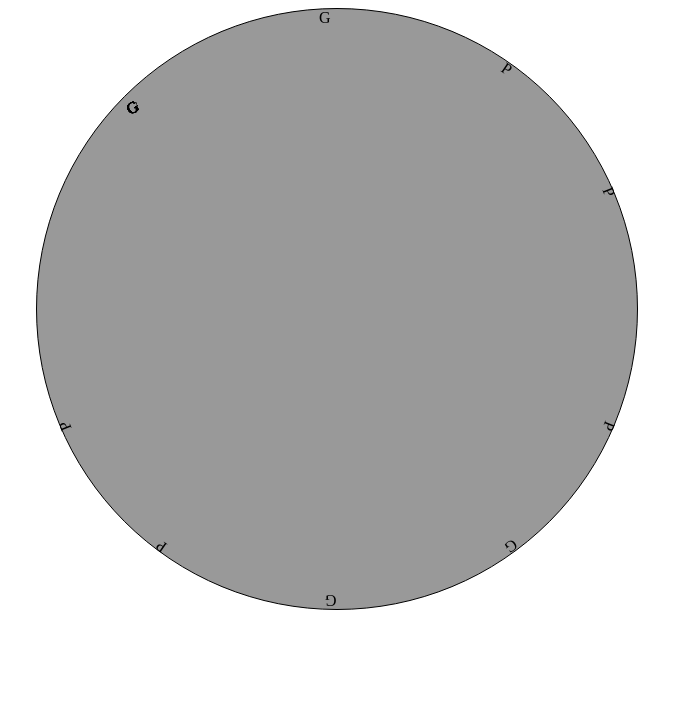
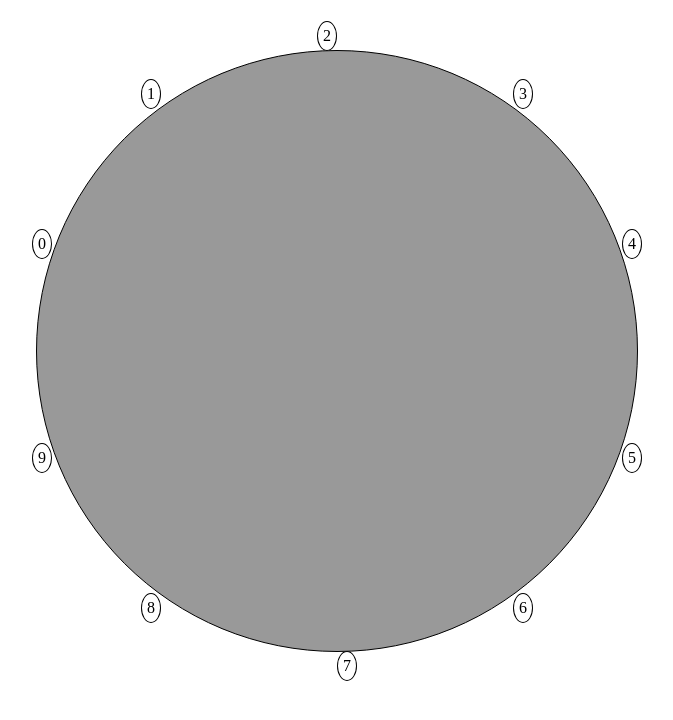
Before and after one commit to danego/circle-puzzle-angular, an Angular app: page / in a window 1280 px wide. Shown: the top 720 px of the page, without its empty margins (204-877 px from the left). Built offline with nearby package versions, Linux system fonts and the light colour scheme.

Commit message:
directive positioning part one completed.

```diff
--- a/src/app/app.component.css
+++ b/src/app/app.component.css
@@ -7,19 +7,7 @@
   position: relative;
   top: 50%;
   left: 50%;
-  margin: 0 0 0 -400px;
-}
-.layer-one {
-  height: 700px;
-  width: 700px;
-  margin: 0 auto;
-  background-color: #666666;
-  border: 1px black solid;
-  border-radius: 50%;
-  position: absolute;
-  top: 50%;
-  left: 50%;
-  margin: -350px 0 0 -350px;
+  margin: 50px 0 0 -400px;
 }
 
 /* Div Rotation Styling*/
@@ -27,63 +15,12 @@
 .rSpecial{
   position: absolute;
 }
-
-.layer-zero .r0 {
-  transform: rotate(-0.19turn);
+.r0 {
+  /*transform: rotate(-0.19turn);*/
   position: absolute;
-  top: 29%;
-  left: 4%;
+  padding: 5px;
+  background-color: white;
+  border: solid 1px black;
+  border-radius: 50%;
+  transform-origin: center;
 }
-.layer-zero .r1 {
-  transform: rotate(-0.09turn);
-  position: absolute;
-  top: 8%;
-  left: 22%;
-}
-.layer-zero .r2 {
-  position: absolute;
-  top: 0%;
-  left: 47%;
-}
-.layer-zero .r3 {
-  transform: rotate(0.095turn);
-  position: absolute;
-  top: 8.5%;
-  right: 21%;
-}
-.layer-zero .r4 {
-  transform: rotate(0.19turn);
-  position: absolute;
-  top: 29%;
-  right: 4%;
-}
-.layer-zero .r5 {
-  transform: rotate(-0.69turn);
-  position: absolute;
-  bottom: 29%;
-  right: 4%;
-}
-.layer-zero .r6 {
-  transform: rotate(-0.596turn);
-  position: absolute;
-  bottom: 9%;
-  right: 20%;
-}
-.layer-zero .r7 {
-  transform: rotate(.5turn);
-  position: absolute;
-  bottom: 0%;
-  left: 48%;
-}
-.layer-zero .r8 {
-  transform: rotate(.596turn);
-  position: absolute;
-  bottom: 9%;
-  left: 20%;
-}
-.layer-zero .r9 {
-  transform: rotate(.69turn);
-  position: absolute;
-  bottom: 29%;
-  left: 4%;
-}
--- a/src/app/app.component.html
+++ b/src/app/app.component.html
@@ -1,23 +1,16 @@
 <section class="circle-puzzle" id="circle-puzzle">
   <div class="layer-zero">
+
     <div
-      class="rSpecial"
-      name="18"
+      class="r0"
       id="rSpecial"
-      #rSpecial
-      positionByDegree="5">
-      <span class="G">G</span>
+      [positionByDegree]="'r' + i"
+      [circleHeight]="600"
+      *ngFor="let piece of pieces; let i = index"
+      ><span class="G">{{i}}</span>
     </div>
 
-    <div
-      class="r1"
-      id="rSpecial"
-      [positionByDegree]="'r' + i"
-      [circleHeight]="33"
-      *ngFor="let piece of pieces; let i = index"
-      ><span class="G">G</span>
-    </div>
-
+    <!--
     <div class="r2"><span class="G">G</span></div>
     <div class="r3"><span class="P">P</span></div>
     <div class="r4"><span class="P">P</span></div>
@@ -26,5 +19,6 @@
     <div class="r7"><span class="G">G</span></div>
     <div class="r8"><span class="P">P</span></div>
     <div class="r9"><span class="P">P</span></div>
+    -->
   </div>
 </section>
--- a/src/app/position.directive.ts
+++ b/src/app/position.directive.ts
@@ -6,6 +6,7 @@ import { Directive, ElementRef, HostBinding, Input, OnInit } from "@angular/core
 
 
 export class PositionDirective implements OnInit {
+  circleRadius: number;
 
   //input name must be same as selector ...
   @Input('positionByDegree') circleSize: string; //replace this with own input, don;t piggyback on selector!
@@ -21,31 +22,18 @@ export class PositionDirective implements OnInit {
   constructor(private element: ElementRef) {}
 
   ngOnInit() {
-    this.top = '90px';
-    this.left = '90px';
-
-    console.log(this.circleSize);
+    //console.log(this.circleSize);
     const fullID = this.circleSize;
     const fullIDArray = fullID.split("");
     const layer = fullIDArray[0];
     const piece = +fullIDArray[1];
-    console.log(layer);
-    console.log(piece);
+    //console.log(layer);
+    console.log('------------ ' + piece);
 
-    console.log(this.circleHeight);
+    //console.log(this.circleHeight);
+    this.circleRadius = +this.circleHeight / 2;
 
-    const triangleDegrees = this.convertToAngleDegrees(piece);
-    this.convertToAngleCssCartesian(triangleDegrees);
-
-    /*
-    console.log(this.element.nativeElement.id);
-    const fullID = this.element.nativeElement.id;
-    const fullIDArray = fullID.split("");
-    const layer = fullIDArray[0];
-    const piece = fullIDArray[1];
-    console.log(layer);
-    console.log(piece);
-    */
+    this.convertToAngleCssCartesian(this.convertToAngleDegrees(piece), piece);
   }
 
   convertToAngleDegrees(piece: number) {
@@ -68,15 +56,51 @@ export class PositionDirective implements OnInit {
       triangleDegrees = 360 - degrees;
     }
 
+    console.log(triangleDegrees);
     return triangleDegrees;
   }
 
-  convertToAngleCssCartesian(triangleDegrees: number) {
+  //takes the degree of triangle to X axis and the piece # to determine quadrant
+  convertToAngleCssCartesian(triangleDegrees: number, piece: number) {
+    //use cos,sin to find leg lengths
+    const xLeg = this.circleRadius * this.getCosFromDegrees(triangleDegrees);
+    const yLeg = this.circleRadius * this.getSinFromDegrees(triangleDegrees);
+
+    const xLegTemp = this.getCosFromDegrees(triangleDegrees);
+    const yLegTemp = this.getSinFromDegrees(triangleDegrees);
+
     //should recieve quadrant number. just use same if/else as above
+    const pushXAxis = Math.floor(xLeg + this.circleRadius);
+    const pushYAxis = Math.floor(yLeg + this.circleRadius);  //NOTE these should not be radius, but should take into account box heights ...
 
-    //then use cos,sin to find leg lengths
 
+    if (piece <= 2) {
+      this.right = pushXAxis.toString() + 'px';
+      this.bottom = pushYAxis.toString() + 'px';
+    }
+    else if (piece > 2 && piece <= 4) {
+      this.left = pushXAxis.toString() + 'px';
+      this.bottom = pushYAxis.toString() + 'px';
+    }
+    else if (piece > 4 && piece <= 7) {
+      this.left = pushXAxis.toString() + 'px';
+      this.top = pushYAxis.toString() + 'px';
+    }
+    else { //pieces 8, 9
+      this.right = pushXAxis.toString() + 'px';
+      this.top = pushYAxis.toString() + 'px';
+    }
+
+    //debugger;
     //then use CircleHeight (service?, second input?) to set bottom/top & left/right values
+  }
+
+  //Math.cos works in radians by default
+  getCosFromDegrees(degrees) {
+    return Math.cos(degrees * Math.PI / 180);
+  }
+  getSinFromDegrees(degrees) {
+    return Math.sin(degrees * Math.PI / 180);
   }
 }
 
```
